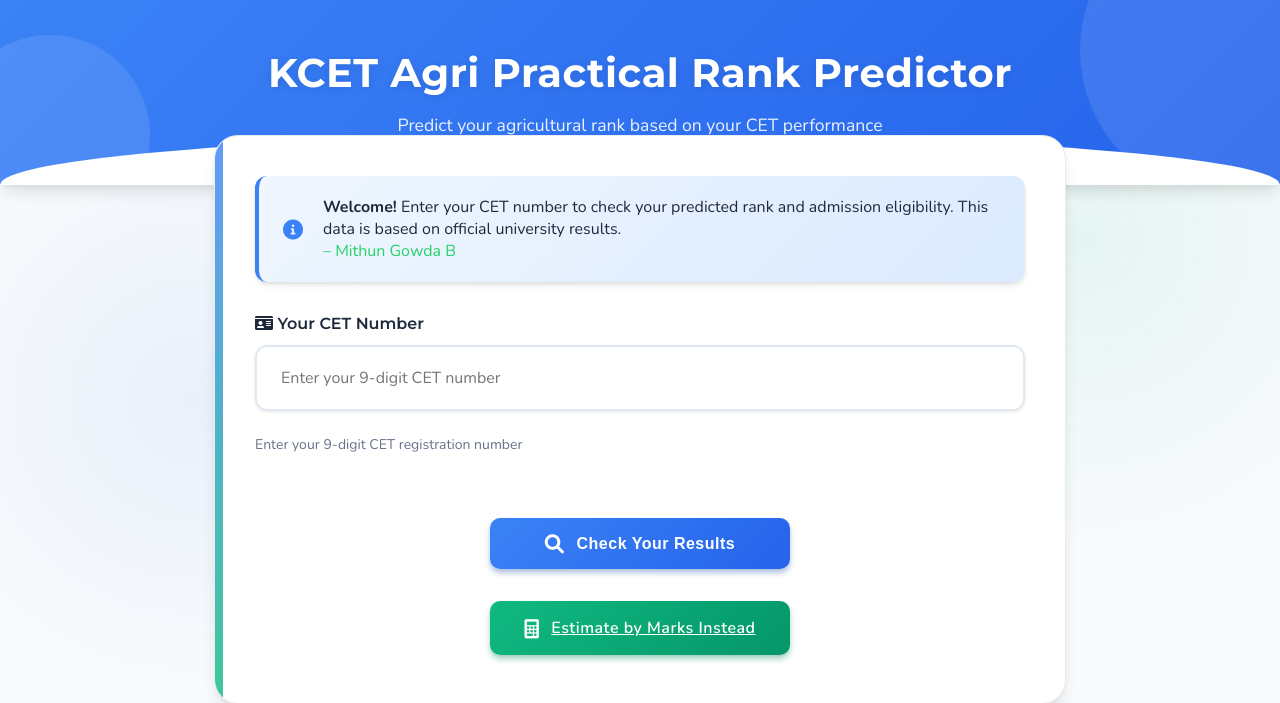
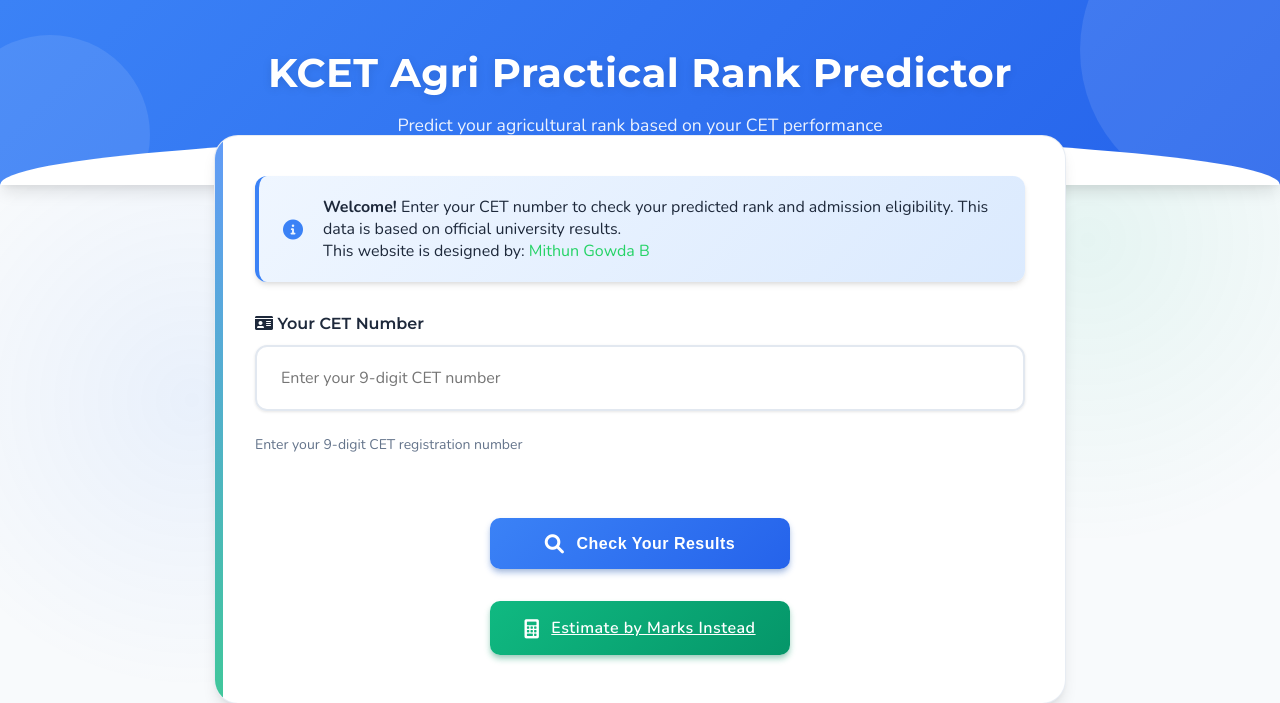
Before and after one commit to mithun50/KCET_Agri_Practicle_RankPredector, a Flask app: page / in a window 1280 px wide. Shown: the top 703 px of the page. Run offline with Flask 3, Linux system fonts and the light colour scheme.

Commit message:
Update index.html

```diff
--- a/templates/index.html
+++ b/templates/index.html
@@ -3,9 +3,9 @@
 {% block content %}
 <div class="card">
     <div class="info-box">
-        <strong>Welcome!</strong> Enter your CET number to check your predicted rank and admission eligibility. This data is based on official university results.<br>
+        <strong>Welcome!</strong> Enter your CET number to check your predicted rank and admission eligibility. This data is based on official university results.<br>This website is designed by:
         <a href="https://www.instagram.com/mithun.gowda.b" target="_blank" style="color: #25D366; text-decoration: none;">
-            – Mithun Gowda B
+             Mithun Gowda B
         </a>
     </div>
 
```
